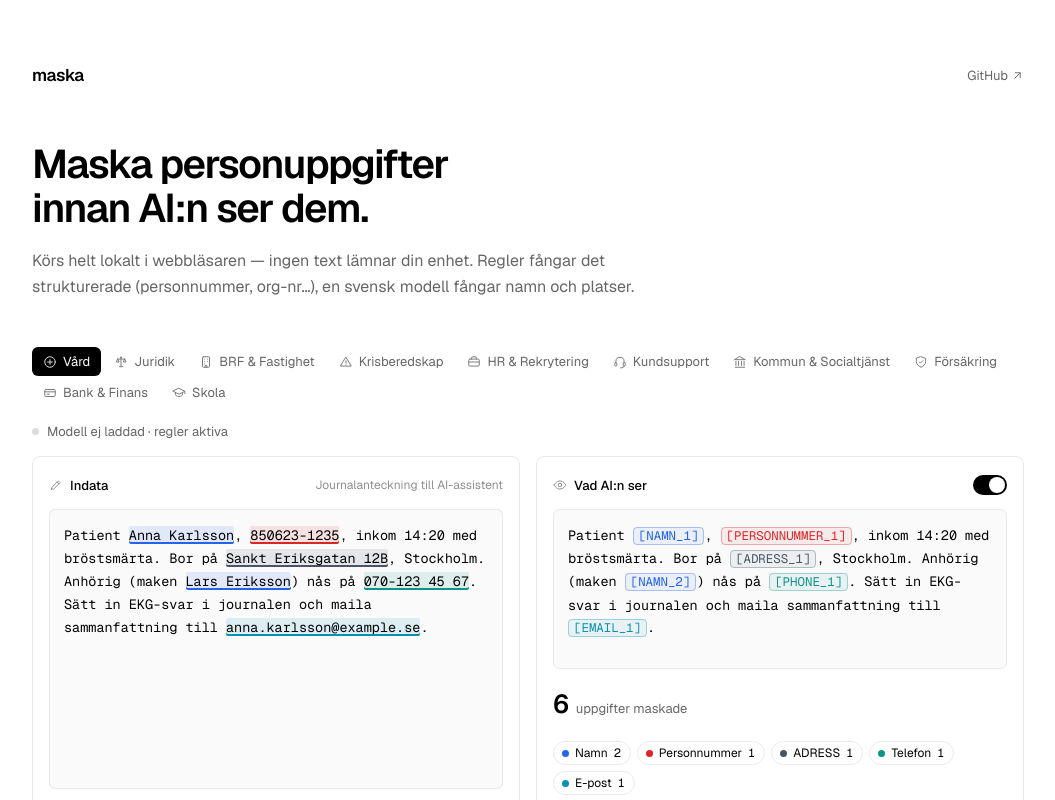
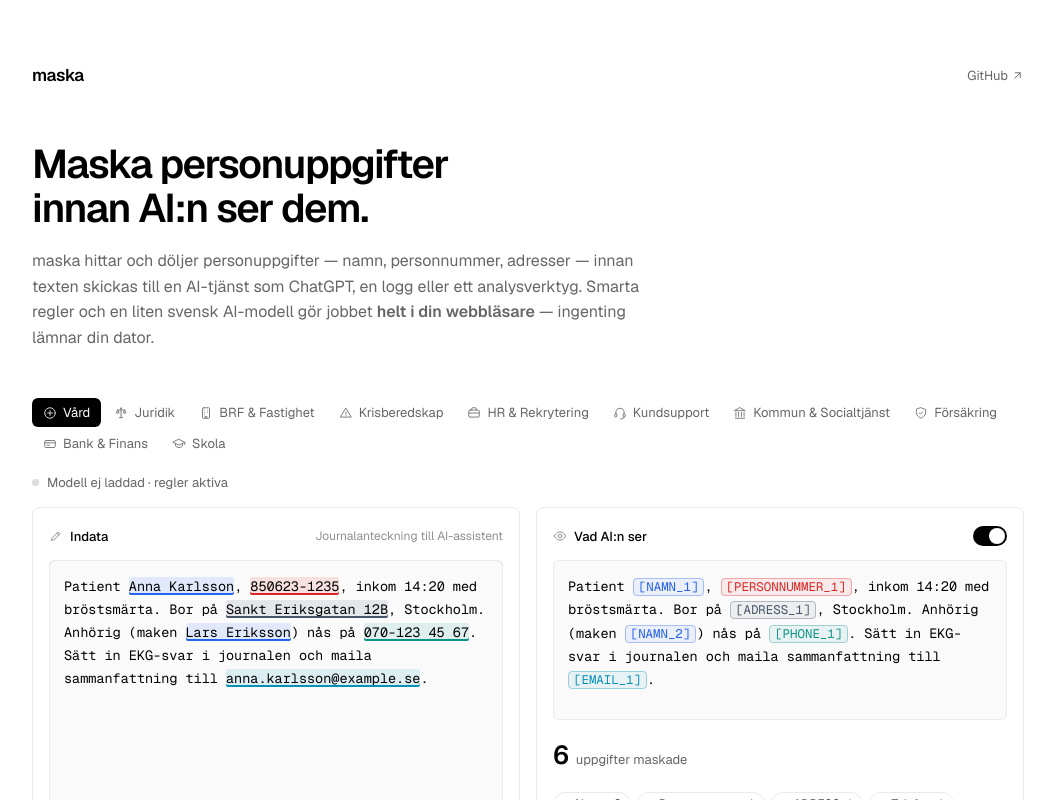
Before and after one commit to joelhagvall/maskera, a React (Vite) app in the folder apps/demo/: page / in a window 1280 px wide. Shown: the top 800 px of the page, without its empty margins (112-1167 px from the left). Built offline with nearby package versions, Linux system fonts and the light colour scheme.

Commit message:
clearer intro copy, back button to the left, scroll to top on nav

```diff
--- a/apps/demo/src/App.tsx
+++ b/apps/demo/src/App.tsx
@@ -1,4 +1,4 @@
-import { useState } from "react"
+import { useEffect, useState } from "react"
 import { Controls } from "./components/Controls"
 import { Footer } from "./components/Footer"
 import { Header } from "./components/Header"
@@ -13,6 +13,11 @@ export function App() {
   const [text, setText] = useState<string>(scenarios[0].text)
   const [view, setView] = useState<"demo" | "transparency">("demo")
   const ner = useSwedishNer(text)
+
+  // Always land at the top when switching between demo and transparency.
+  useEffect(() => {
+    window.scrollTo(0, 0)
+  }, [view])
 
   function pick(s: Scenario) {
     setActive(s)
--- a/apps/demo/src/components/Header.tsx
+++ b/apps/demo/src/components/Header.tsx
@@ -13,8 +13,10 @@ export function Header() {
       </div>
       <h1 className="title">Maska personuppgifter innan AI:n ser dem.</h1>
       <p className="lede">
-        Körs helt lokalt i webbläsaren — ingen text lämnar din enhet. Regler fångar det
-        strukturerade (personnummer, org-nr…), en svensk modell fångar namn och platser.
+        maska hittar och döljer personuppgifter — namn, personnummer, adresser — innan texten
+        skickas till en AI-tjänst som ChatGPT, en logg eller ett analysverktyg. Smarta regler och en
+        liten svensk AI-modell gör jobbet <strong>helt i din webbläsare</strong> — ingenting lämnar
+        din dator.
       </p>
     </header>
   )
--- a/apps/demo/src/components/Transparency.tsx
+++ b/apps/demo/src/components/Transparency.tsx
@@ -5,10 +5,10 @@ export function Transparency({ onBack }: { onBack: () => void }) {
   return (
     <div className="app">
       <div className="topbar">
-        <span className="wordmark">maska</span>
         <button type="button" className="back" onClick={onBack}>
           ← Tillbaka till demon
         </button>
+        <span className="wordmark">maska</span>
       </div>
 
       <article className="prose">
```
